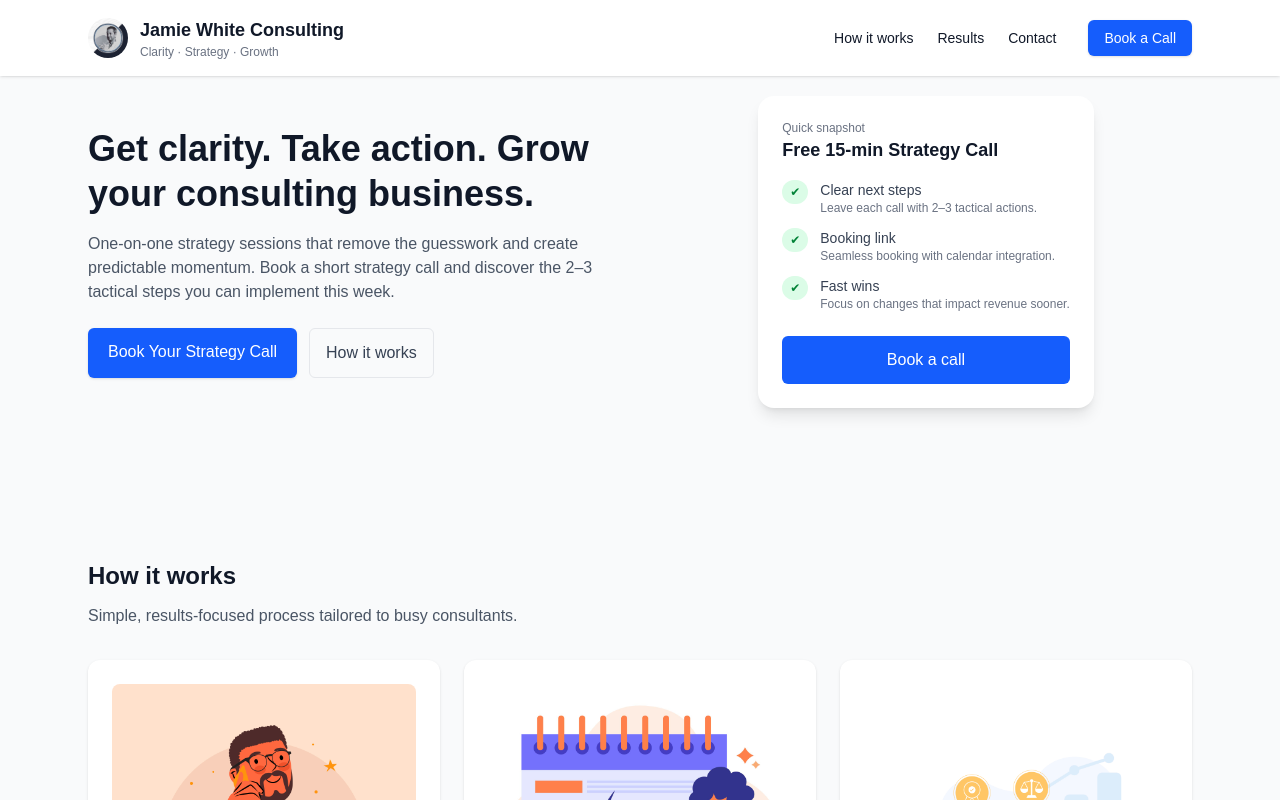
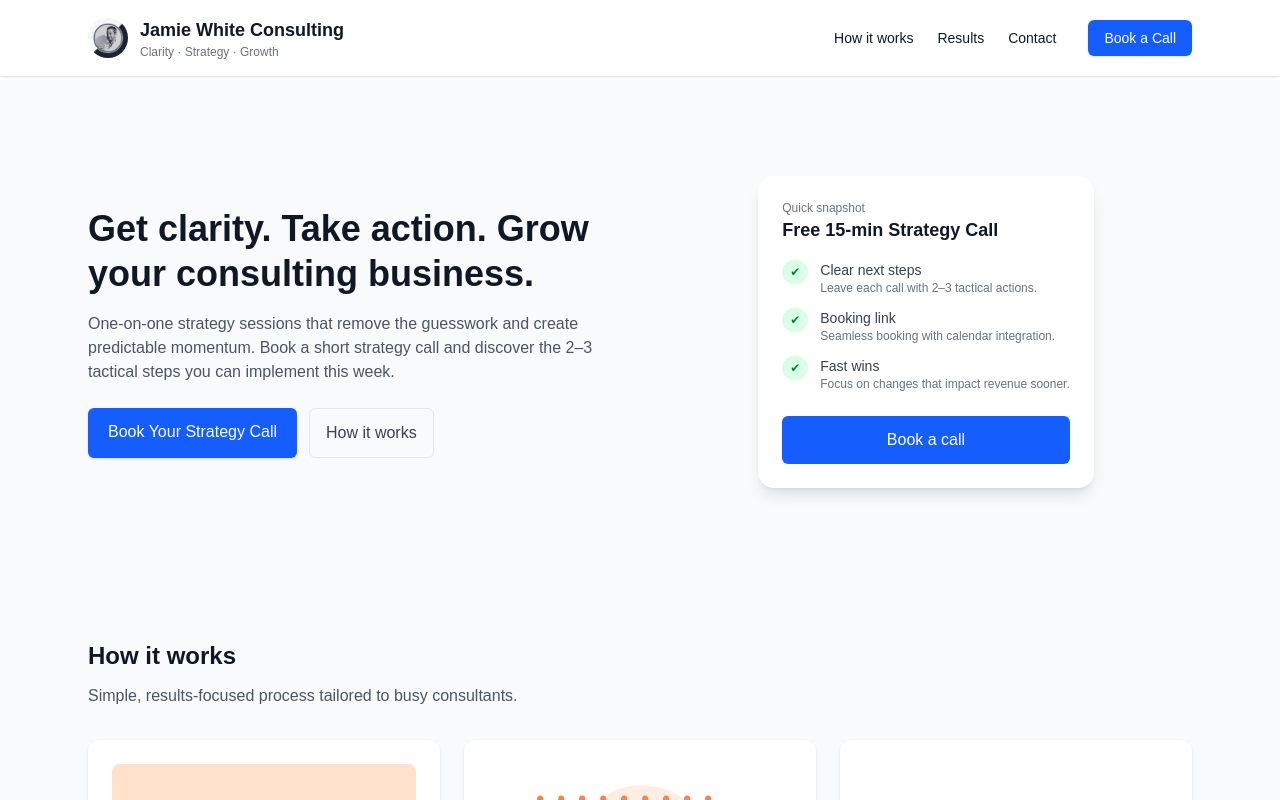
Before and after one commit to warlordtm/sbggroup, a Next.js app: page / in a window 1280 px wide. Shown: the top 800 px of the page. Built offline with nearby package versions, Linux system fonts and the light colour scheme.

Commit message:
Final Demo Update

```diff
--- a/src/app/page.tsx
+++ b/src/app/page.tsx
@@ -55,7 +55,7 @@ export default function Page() {
 
       {/* HERO */}
       <main>
-        <section className="relative overflow-hidden">
+        <section className="relative overflow-hidden mt-20">
           <div className="max-w-6xl mx-auto px-6 py-16 md:py-24 grid gap-10 md:grid-cols-2 items-center">
             <div>
               <motion.h2
```
